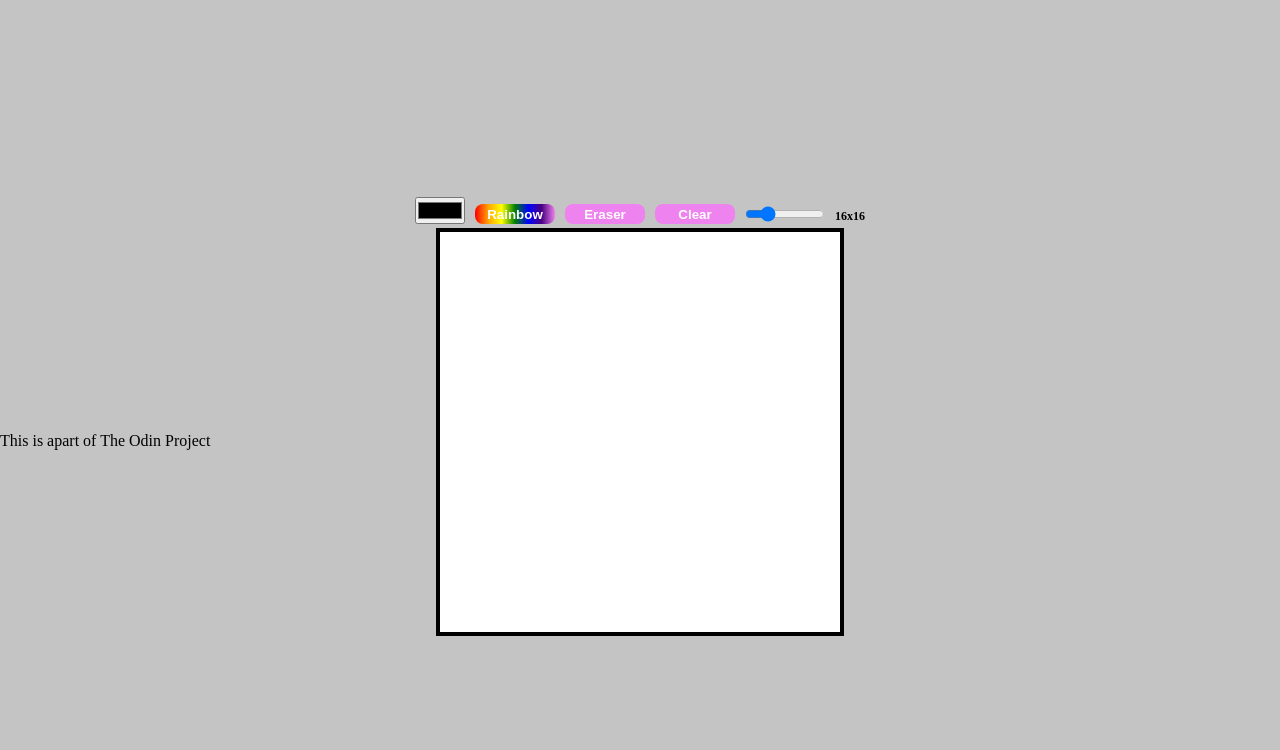
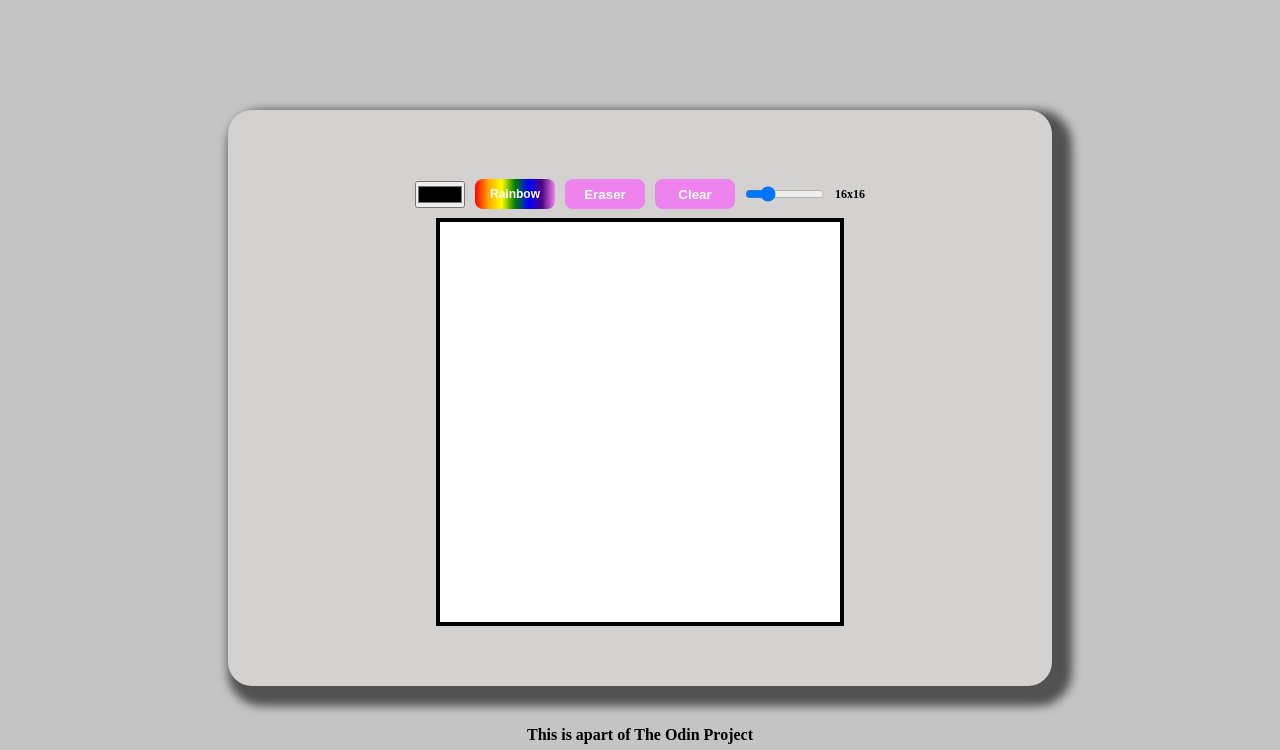
Before and after one commit to Scapnix/Etch-a-Sketch, a plain HTML site: page index.html in a window 1280 px wide. Shown: the part 50-800 px from the top of the page. Drawn offline with Linux system fonts and the light colour scheme.

Commit message:
Added a shadow for the main stuff and edited some more stuff

```diff
--- a/style.css
+++ b/style.css
@@ -2,6 +2,11 @@
     --main-bg-color: rgb(196, 196, 196);
     --main-btn-color: rgb(238, 130, 238);
   }
+
+  body {
+    margin: 0;
+  }
+
 
   * {
     padding: 0;
@@ -19,18 +24,16 @@
     width: 50vh;
     height: 50vh;
     margin: auto;
-    transform: translate(0, 50%);
     border: 4px solid black;
   }
 
   .btns {
-    position: relative;
-    top: 25vh;
     display: flex;
     flex-direction: row;
     gap: 10px;
     justify-content: center;
-    align-items: flex-end;
+    align-items: center;
+    height: 6vh;
   }
 
   .slider, .rainbow, .eraser, .clear {
@@ -39,6 +42,7 @@
   }
 
   .main-header {
+    height: 20vh;
     display: flex;
     justify-content: center;
     font-size: 5vh;
@@ -46,6 +50,8 @@
   }
 
   .rainbow {
+    font-size: 1.5vh;
+    height: 3.77vh;
     border: none;
     border-radius:8px;
     color: rgb(255, 255, 255);
@@ -55,6 +61,7 @@
   }
 
   .eraser {
+    height: 3.77vh;
     border: none;
     border-radius:8px;
     background-color: var(--main-btn-color);
@@ -63,6 +70,7 @@
   }
 
   .clear {
+    height: 3.77vh;
     border: none;
     border-radius:8px;
     background-color: var(--main-btn-color);
@@ -78,4 +86,23 @@
   .gridItem {
     padding: 0;
     margin: 0;
+
   }
+
+  .end {
+    text-align: center;
+    position: relative;
+    top: 5vh;
+    font-weight: bold;
+  }
+
+  .other {
+    display: flex;
+    flex-direction: column;
+    margin: auto;
+    background-color: rgb(212, 209, 209);
+    border-radius: 24px;
+    width: 55%;
+    padding: 7.5vh;
+    box-shadow: 10px 10px 10px 10px rgb(81, 81, 81);
+  }
```
